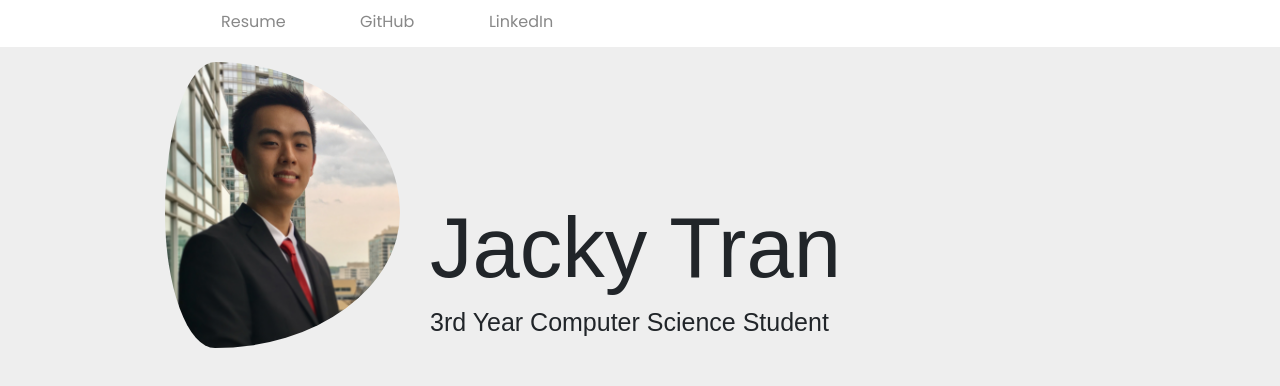
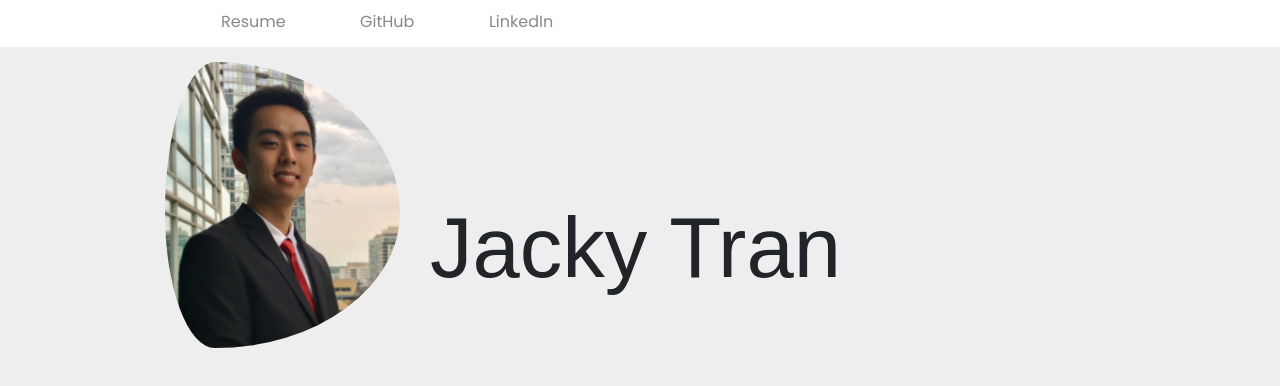
Before and after one commit to jtran98/Website, a plain HTML site: page index.html in a window 1280 px wide. Drawn offline with nearby package versions, Linux system fonts and the light colour scheme; a web font is replaced by a local one.

Commit message:
Update index.html
removed description

```diff
--- a/index.html
+++ b/index.html
@@ -33,9 +33,6 @@
         </header>
         <img class="profile" src="img/Profile.jpg" alt="Profile Picture">
         <h1 class ="title">Jacky Tran</h1>
-        <div class="description">
-            3rd Year Computer Science Student<br>
-        </div>
         <!-- JavaScript -->
     </body>
 </html>
```
